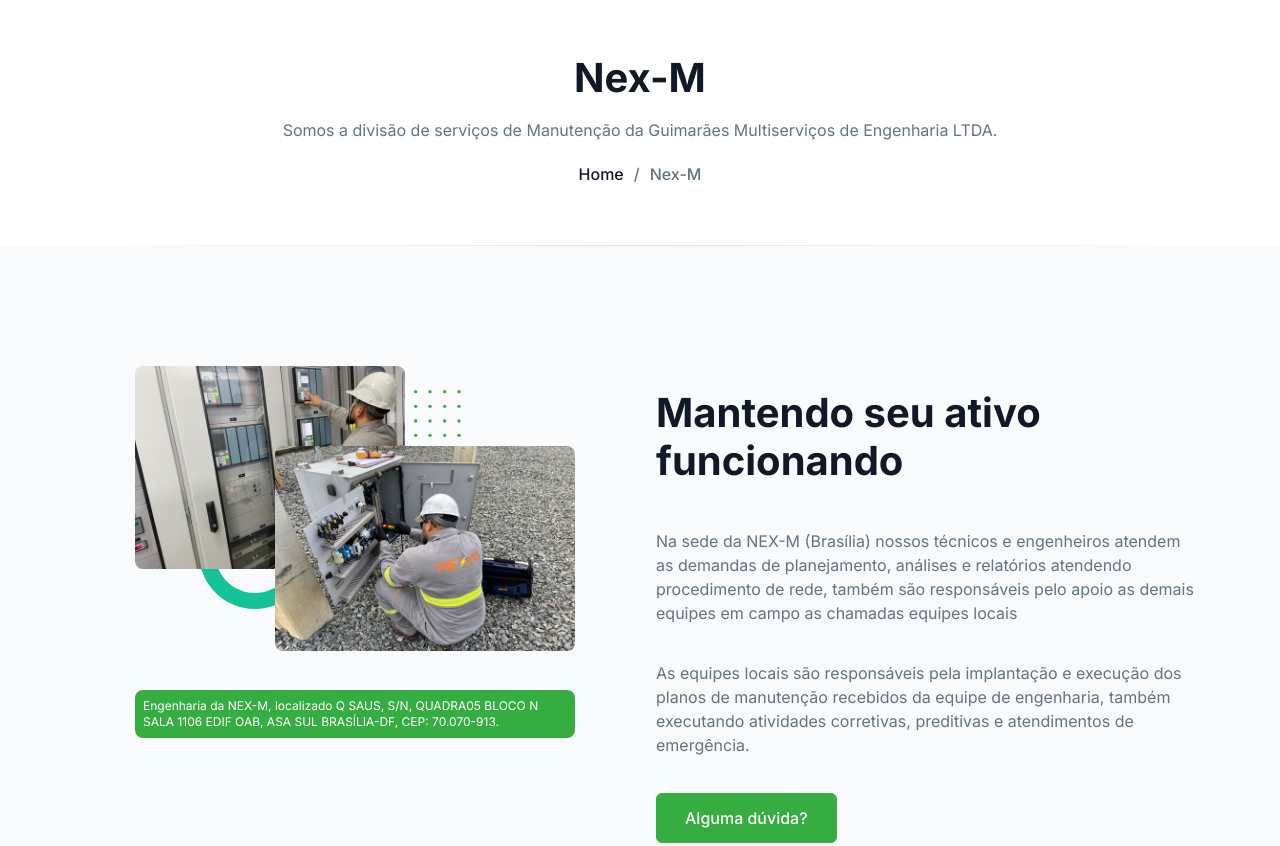
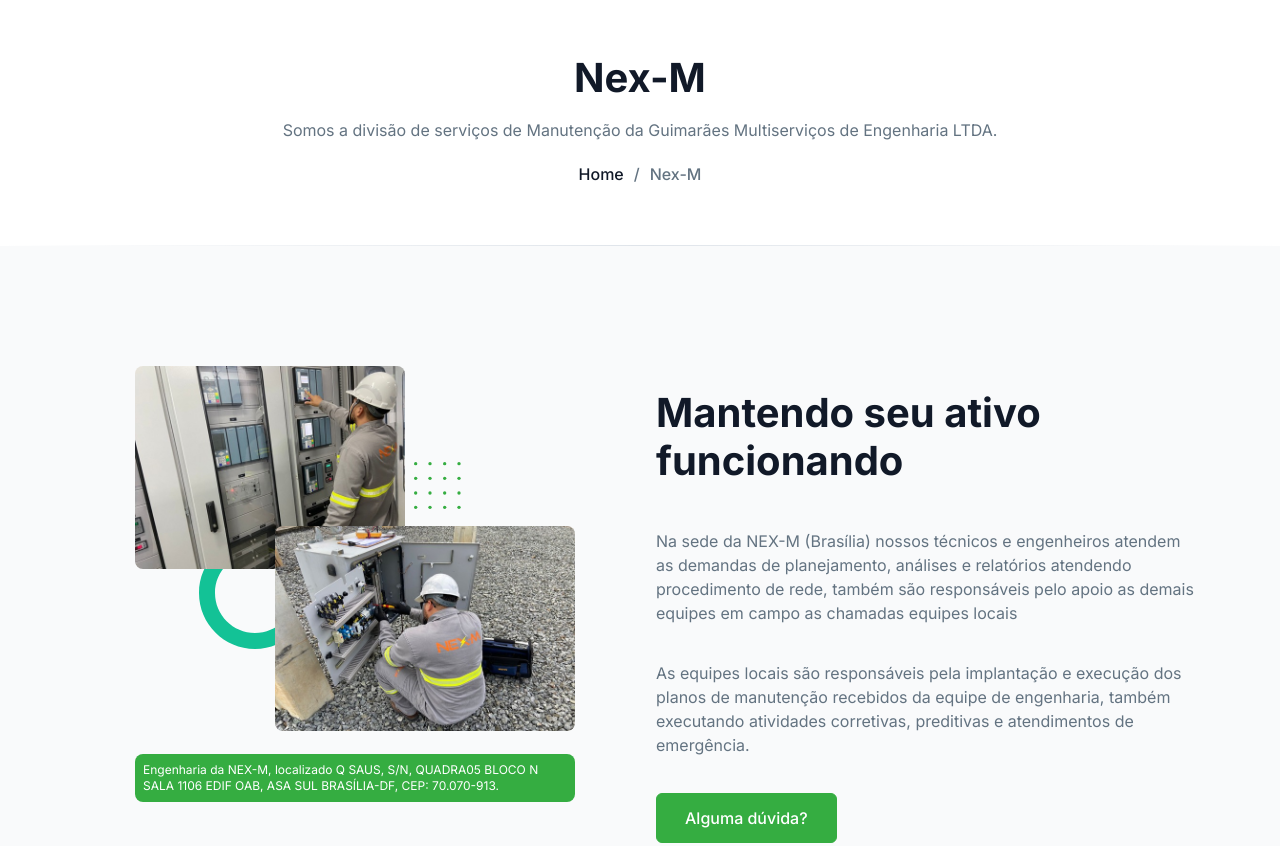
Before and after one commit to joaovictordev/guimaraes, a website: page nexm.html in a window 1280 px wide. Shown: the part 106-952 px from the top of the page. Drawn offline with Linux system fonts and the light colour scheme.

Commit message:
fix: layout images nexm

```diff
--- a/nexm.html
+++ b/nexm.html
@@ -189,7 +189,7 @@
                     <div class="relative mx-auto flex h-[500px] max-w-[440px]">
                         <div class="absolute left-0 z-30 mr-14 max-w-[270px] rounded-lg">
                             <img src="./assets/images/nexm/image-01.jpeg" alt="about image" class="w-full rounded-lg">
-                            <span class="absolute top-6 -right-14 -z-10">
+                            <span class="absolute top-24 -right-14 -z-10">
                                 <svg width="61" height="47" viewBox="0 0 61 47" fill="none"
                                     xmlns="http://www.w3.org/2000/svg">
                                     <circle cx="15.6667" cy="30.9998" r="1.66667"
@@ -255,7 +255,7 @@
                                 </svg>
                             </span>
 
-                            <span class="absolute left-5 -bottom-10 z-[-1] sm:left-16">
+                            <span class="absolute left-5 -bottom-20 z-[-1] sm:left-16">
                                 <svg width="112" height="112" viewBox="0 0 112 112" fill="none"
                                     xmlns="http://www.w3.org/2000/svg">
                                     <path fill-rule="evenodd" clip-rule="evenodd"
@@ -264,11 +264,11 @@
                                 </svg>
                             </span>
                         </div>
-                        <div class="absolute right-0 top-20 z-30 ml-14 max-w-[300px] rounded-lg">
+                        <div class="absolute right-0 top-40 z-30 ml-14 max-w-[300px] rounded-lg">
                             <img src="./assets/images/nexm/image-02.jpeg" alt="about image" class="w-full rounded-lg">
                         </div>
 
-                        <div class="absolute  p-2 bottom-32 right-0 rounded-lg bg-primary text-white text-xs">
+                        <div class="absolute  p-2 bottom-16 right-0 rounded-lg bg-primary text-white text-xs">
                             Engenharia da NEX-M, localizado Q SAUS, S/N, QUADRA05 BLOCO N SALA 1106 EDIF OAB, ASA SUL
                             BRASÍLIA-DF, CEP: 70.070-913.
                         </div>
```
Also changed, not shown: assets/css/tailwind.css.
